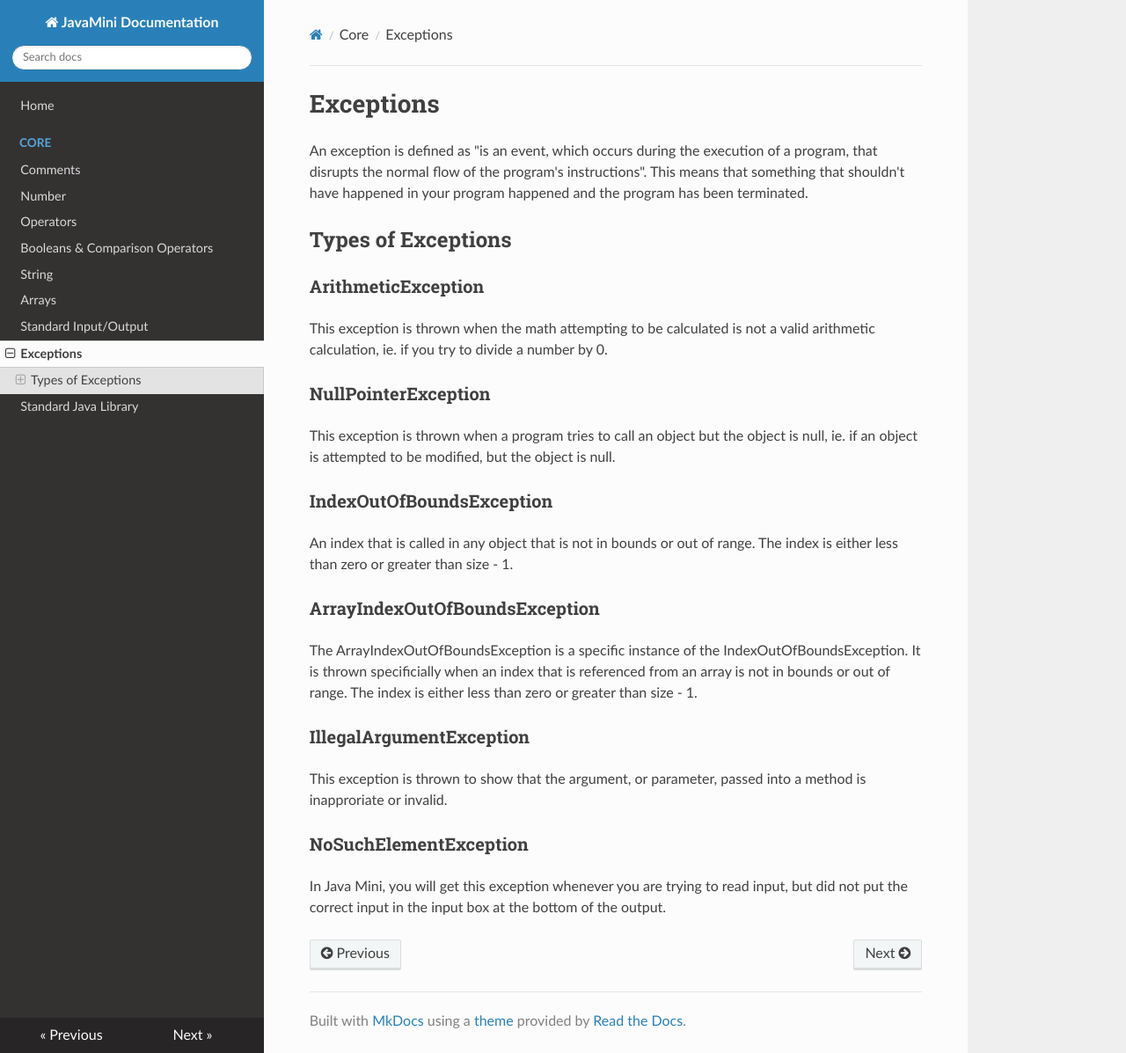
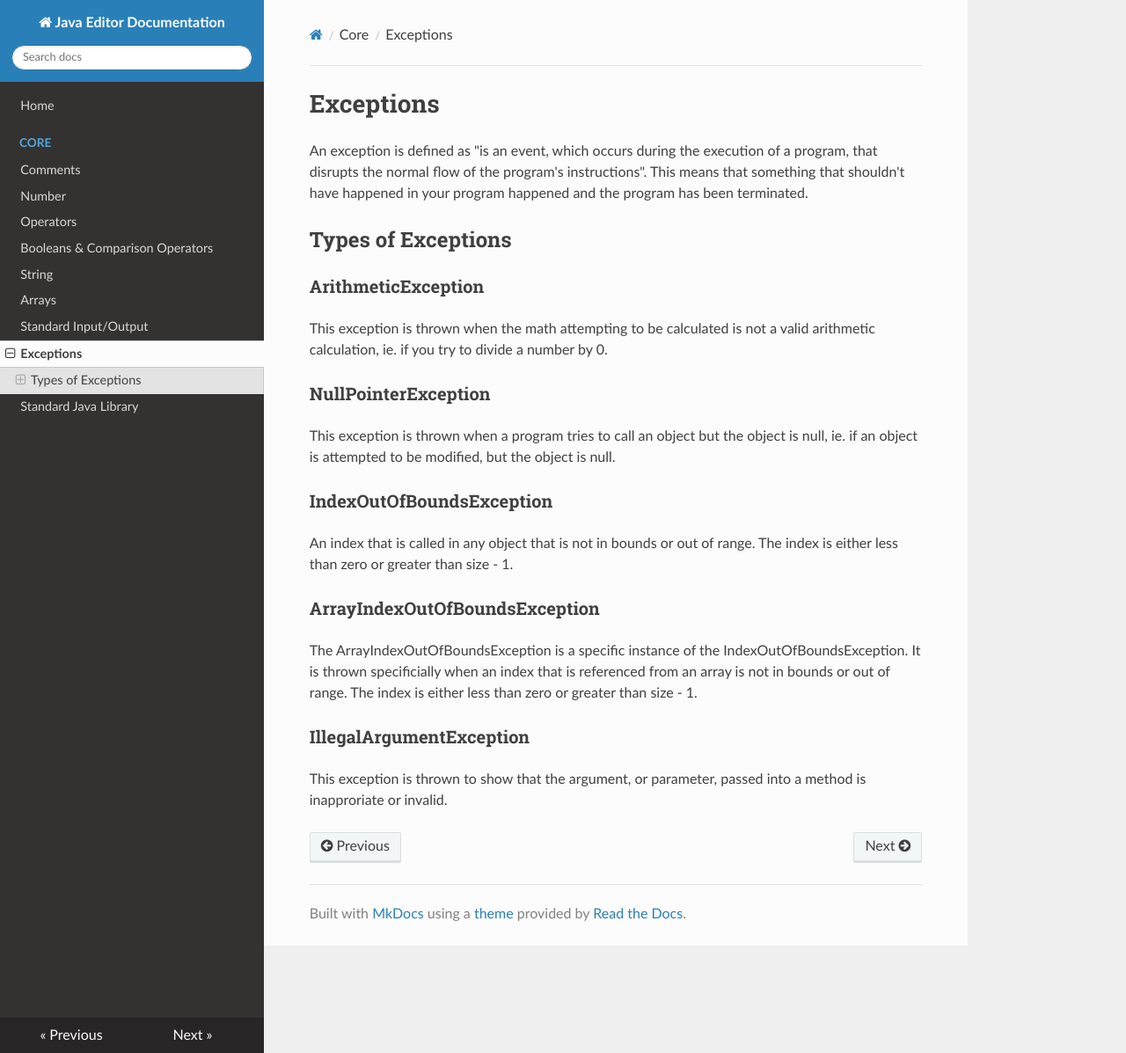
Before and after one commit to bofeng/javamini-doc, an MkDocs documentation site: the page built from doc/core/exceptions.md, in a window 1280 px wide and 1197 px high. Shown: the whole window at 88% size. Built offline with MkDocs 1.6.1, drawn with Linux system fonts in a browser that asks for light colours; nearby versions of some CDN libraries; old or Windows-style settings are respelled for this version of MkDocs.

Commit message:
docs(title): change Java Mini To Java Editor
git push

```diff
--- a/doc/core/exceptions.md
+++ b/doc/core/exceptions.md
@@ -16,6 +16,3 @@ The ArrayIndexOutOfBoundsException is a specific instance of the IndexOutOfBound
 
 ###IllegalArgumentException
 This exception is thrown to show that the argument, or parameter, passed into a method is inapproriate or invalid.
-
-###NoSuchElementException
-In Java Mini, you will get this exception whenever you are trying to read input, but did not put the correct input in the input box at the bottom of the output.
--- a/mkdocs.yml
+++ b/mkdocs.yml
@@ -1,4 +1,4 @@
-site_name: JavaMini Documentation
+site_name: Java Editor Documentation
 theme: readthedocs
 docs_dir: 'doc'
 pages:
```
Also changed, not shown: 1 other file.
